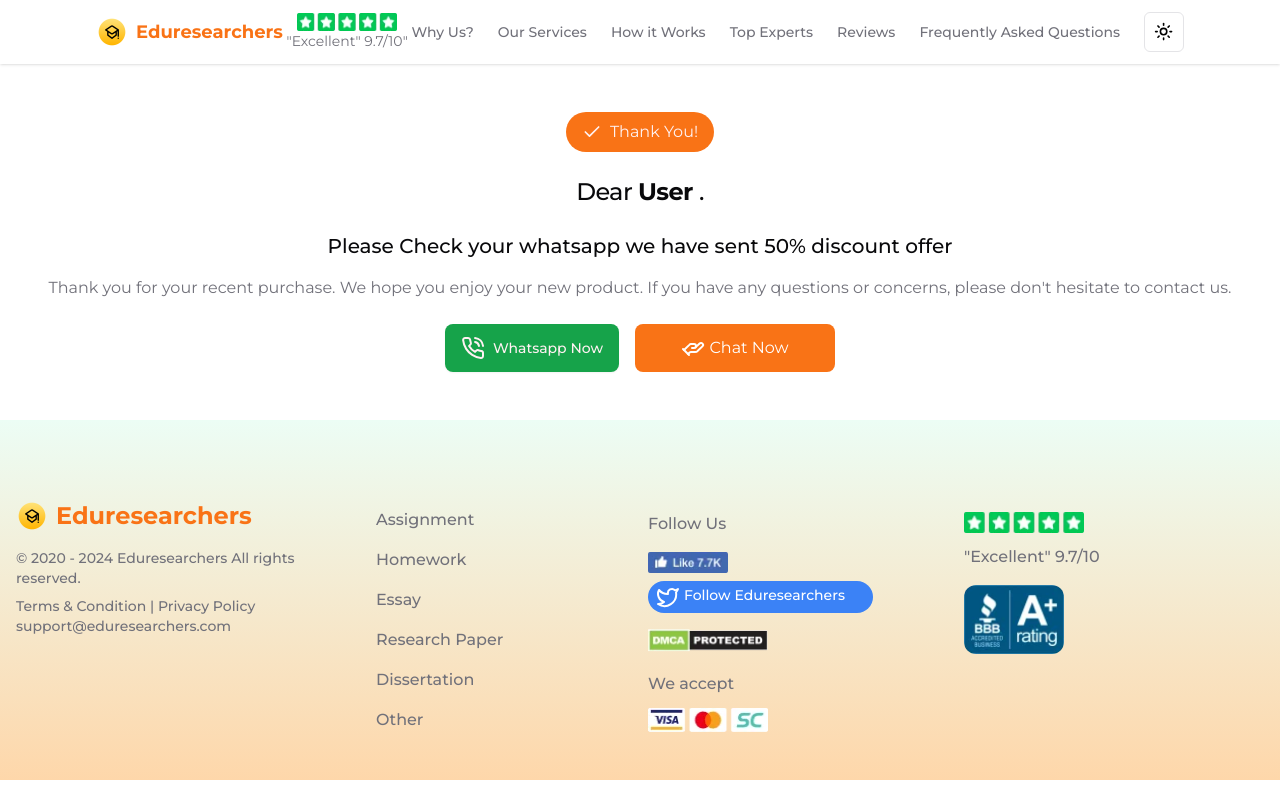
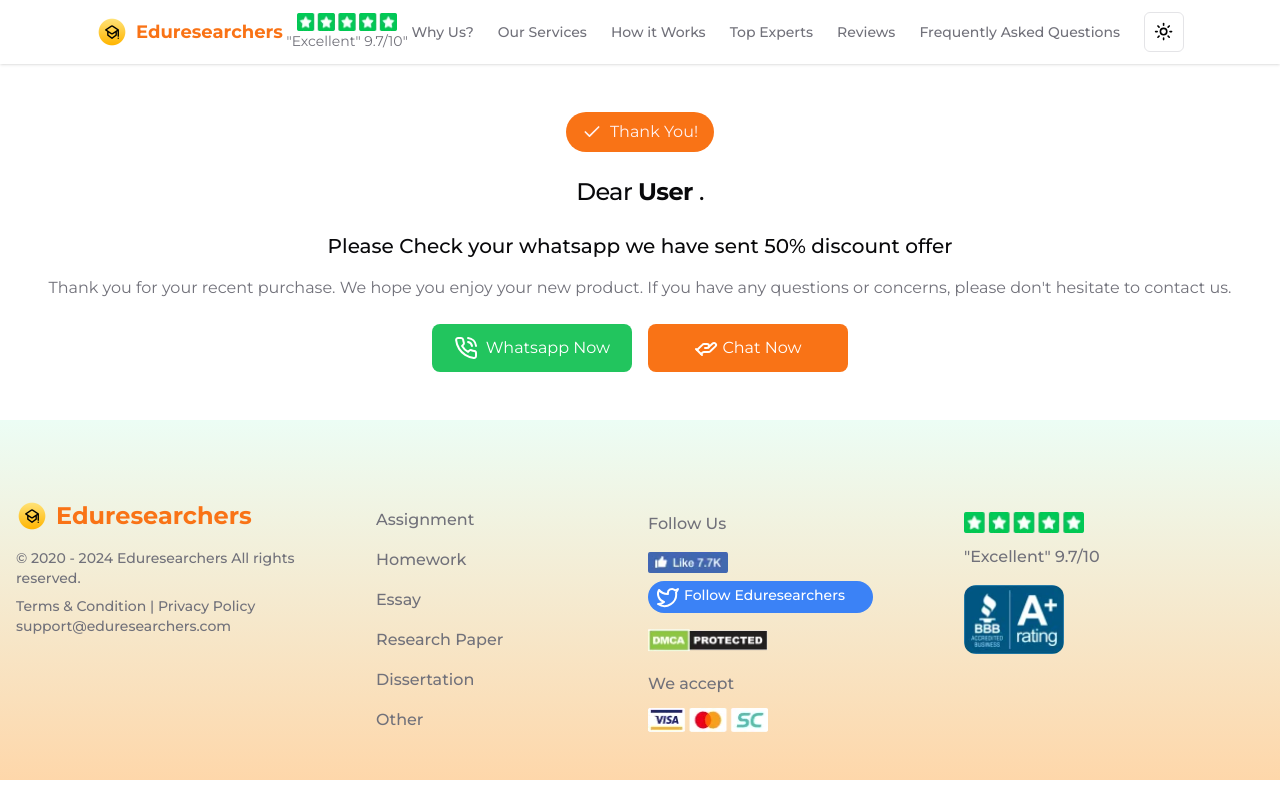
Before and after one commit to Umerkh10/eduresearchers, a Next.js app: page /Thank in a window 1280 px wide. Built offline with nearby package versions, Linux system fonts and the light colour scheme.

Commit message:
thankyoupagechanges

```diff
--- a/src/app/Thank/ThankYou.tsx
+++ b/src/app/Thank/ThankYou.tsx
@@ -24,10 +24,10 @@ function ThankYou() {
         Thank you for your recent purchase. We hope you enjoy your new product. If you have any questions or concerns,
         please don't hesitate to contact us.
       </p>
-      <div className="mt-6 flex flex-col lg:flex-row justify-center gap-4">
+      <div className="mt-6 flex flex-col items-center md:flex-row justify-center gap-4">
         <Link
           href=""
-          className="inline-flex items-center rounded-lg bg-green-600 px-4 py-2 text-sm font-medium text-primary-foreground shadow-sm transition ease-in duration-200 delay-200 hover:scale-105  focus:outline-none focus:ring-2 focus:ring-primary focus:ring-offset-2"
+          className="flex items-center justify-center hover:scale-105 transition ease-in duration-200 delay-200 py-3 bg-green-500 w-[200px] text-white rounded-lg"
           prefetch={false}
         >
            <PhoneCall className='mr-2'/> Whatsapp Now
```
Also changed, not shown: 1 other file (tests, documents, lock files or other folders).
